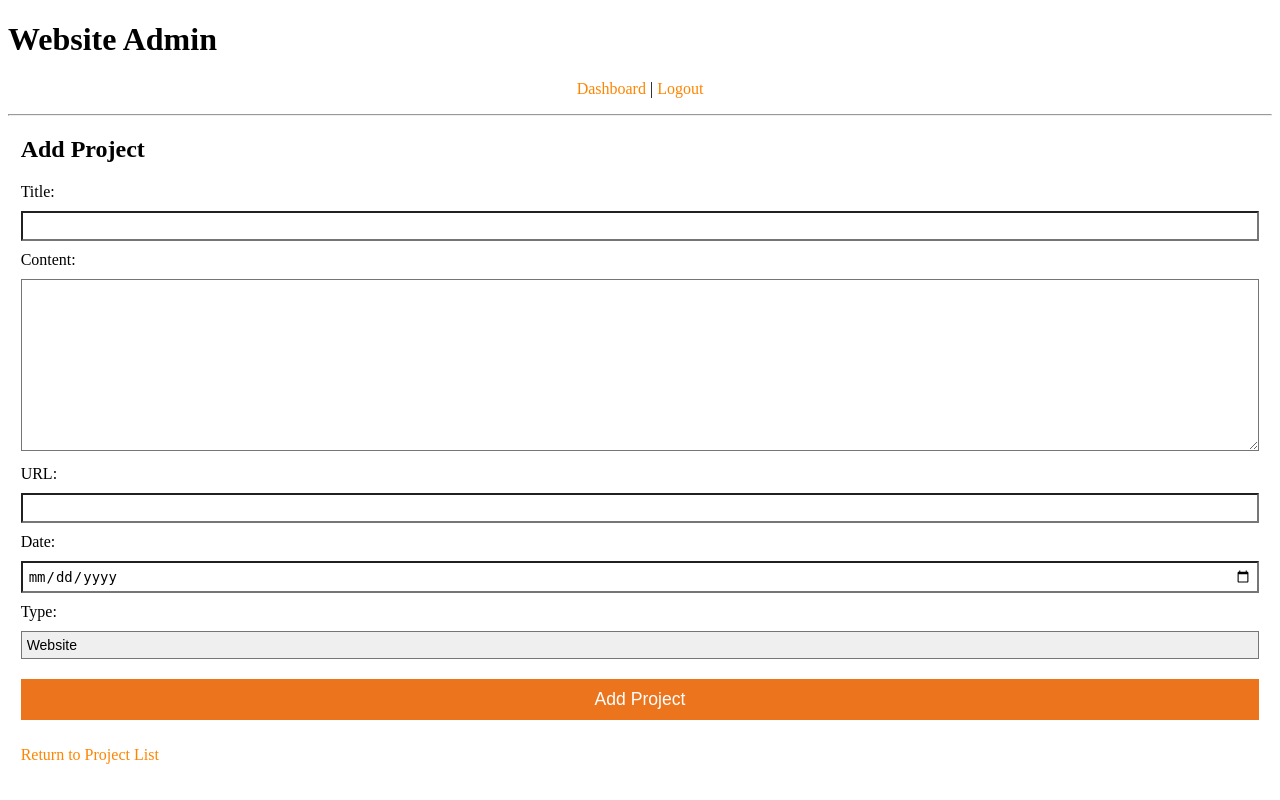
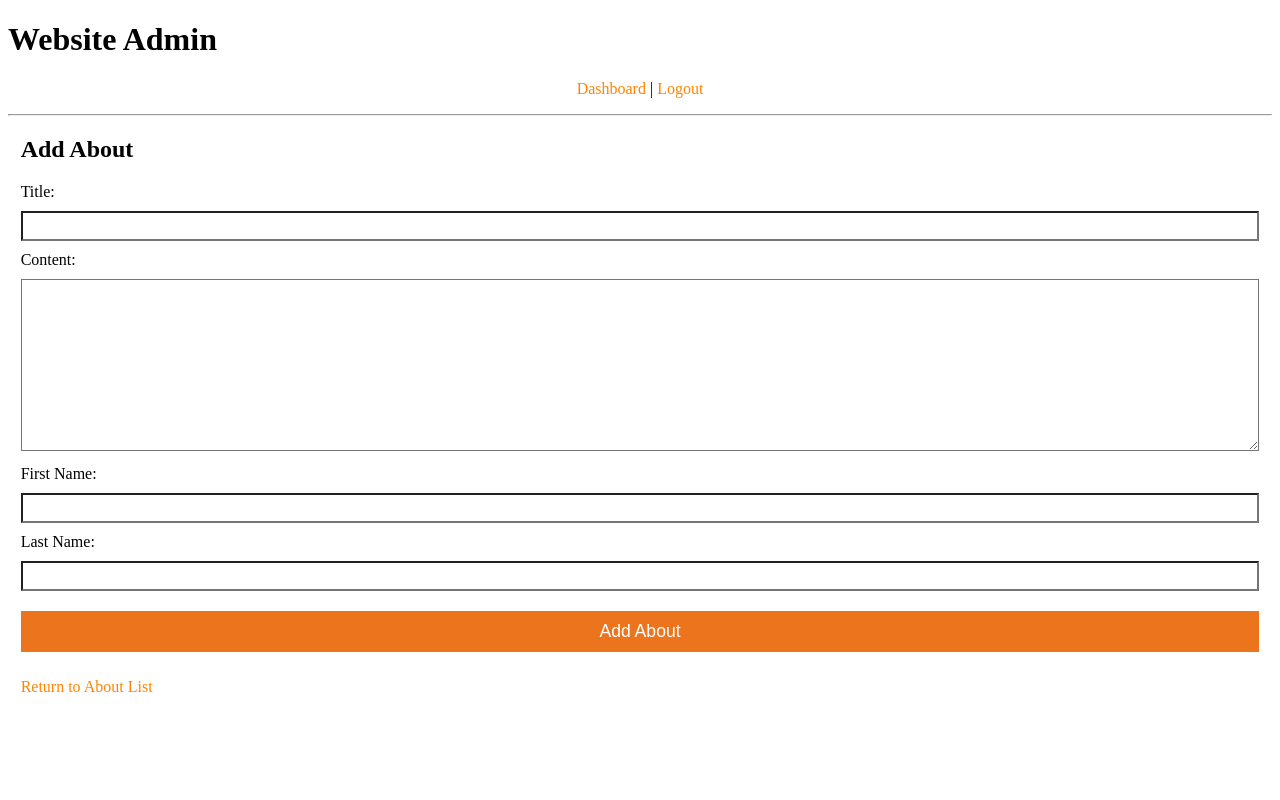
Before and after one commit to 2022-Summer-HTTP-5211-RNA/php-cms-assignment-new-sean-tara-group-6, a PHP site: page /admin/about_add.php in a window 1280 px wide. Run offline with PHP 8.4, Linux system fonts and the light colour scheme; a user stored in the database is signed in; data that the repository does not hold is empty; some libraries are stand-ins or nearby versions.

Commit message:
about done

```diff
--- a/admin/about_add.php
+++ b/admin/about_add.php
@@ -12,26 +12,24 @@ if( isset( $_POST['title'] ) )
   if( $_POST['title'] and $_POST['content'] )
   {
 
-    $query = 'INSERT INTO projects (
+    $query = 'INSERT INTO about (
         title,
         content,
-        date,
-        type,
-        url
+        firstname,
+        lastname
       ) VALUES (
-         "'.mysqli_real_escape_string( $connect, $_POST['title'] ).'",
-         "'.mysqli_real_escape_string( $connect, $_POST['content'] ).'",
-         "'.mysqli_real_escape_string( $connect, $_POST['date'] ).'",
-         "'.mysqli_real_escape_string( $connect, $_POST['type'] ).'",
-         "'.mysqli_real_escape_string( $connect, $_POST['url'] ).'"
+        "'.mysqli_real_escape_string( $connect, $_POST['title'] ).'",
+        "'.mysqli_real_escape_string( $connect, $_POST['content'] ).'",
+        "'.mysqli_real_escape_string( $connect, $_POST['firstname'] ).'",
+        "'.mysqli_real_escape_string( $connect, $_POST['lastname'] ).'"
       )';
     mysqli_query( $connect, $query );
 
-    set_message( 'Project has been added' );
+    set_message( 'About has been added' );
 
   }
 
-  header( 'Location: projects.php' );
+  header( 'Location: about.php' );
   die();
 
 }
@@ -40,7 +38,7 @@ include( 'includes/header.php' );
 
 ?>
 
-<h2>Add Project</h2>
+<h2>Add About</h2>
 
 <form method="post">
 
@@ -67,38 +65,21 @@ include( 'includes/header.php' );
 
   <br>
 
-  <label for="url">URL:</label>
-  <input type="text" name="url" id="url">
+  <label for="firstname">First Name:</label>
+  <input type="text" name="firstname" id="firstname">
 
   <br>
 
-  <label for="date">Date:</label>
-  <input type="date" name="date" id="date">
+  <label for="lastname">Last Name:</label>
+  <input type="text" name="lastname" id="lastname">
 
   <br>
 
-  <label for="type">Type:</label>
-  <?php
-
-  $values = array( 'Website', 'Graphic Design' );
-
-  echo '<select name="type" id="type">';
-  foreach( $values as $key => $value )
-  {
-    echo '<option value="'.$value.'"';
-    echo '>'.$value.'</option>';
-  }
-  echo '</select>';
-
-  ?>
-
-  <br>
-
-  <input type="submit" value="Add Project">
+  <input type="submit" value="Add About">
 
 </form>
 
-<p><a href="projects.php"><i class="fas fa-arrow-circle-left"></i> Return to Project List</a></p>
+<p><a href="about.php"><i class="fas fa-arrow-circle-left"></i> Return to About List</a></p>
 
 
 <?php
--- a/admin/dashboard.php
+++ b/admin/dashboard.php
@@ -22,6 +22,11 @@ include( 'includes/header.php' );
     </a>
   </li>
   <li>
+    <a href="about.php">
+      Manage About
+    </a>
+  </li>
+  <li>
     <a href="users.php">
       Manage Users
     </a>
```
Also changed, not shown: admin/about.php (+15 -15 lines), admin/about_edit.php (+15 -34 lines), admin/about_photo.php (+12 -12 lines), admin/image.php (+12 -0 lines).
